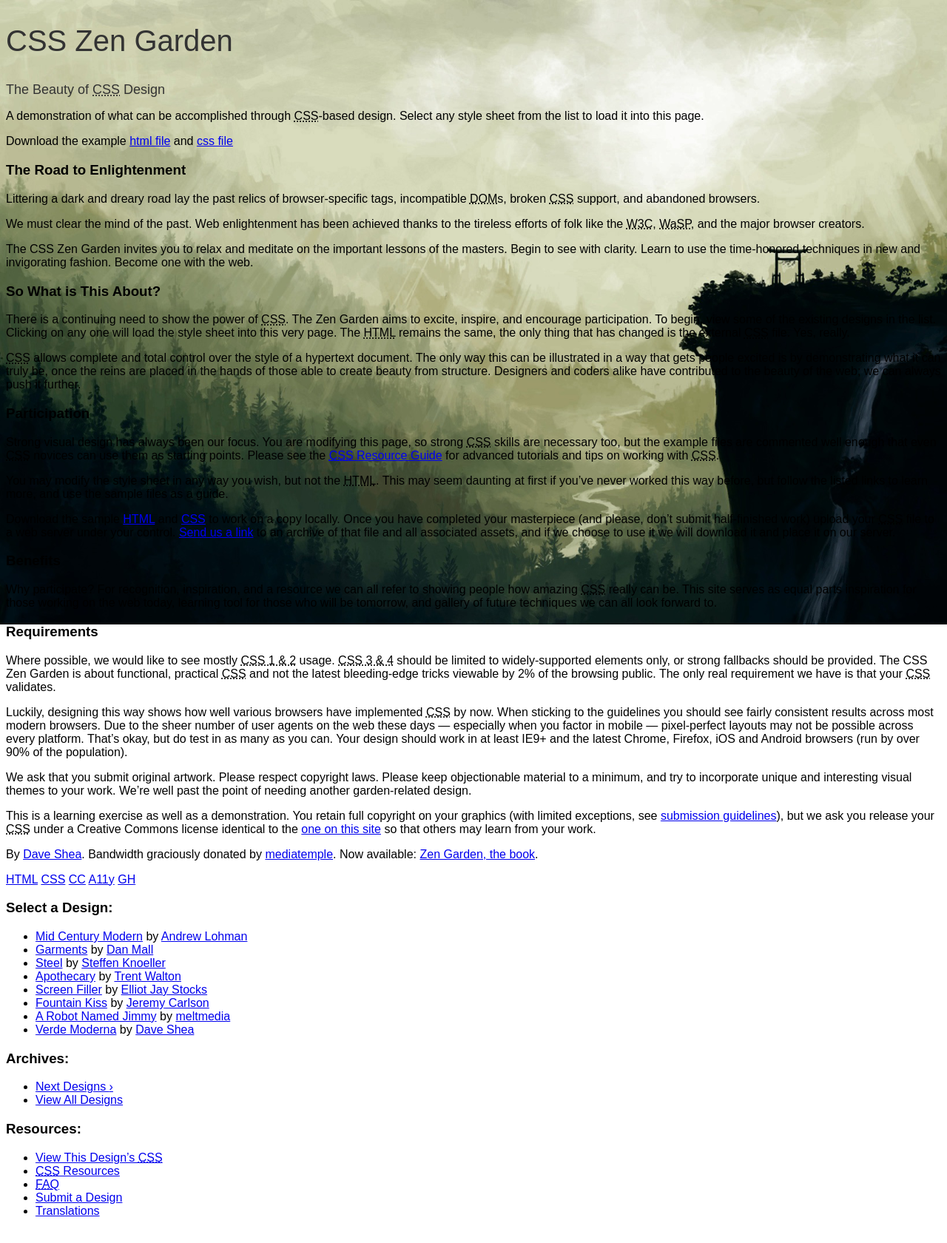
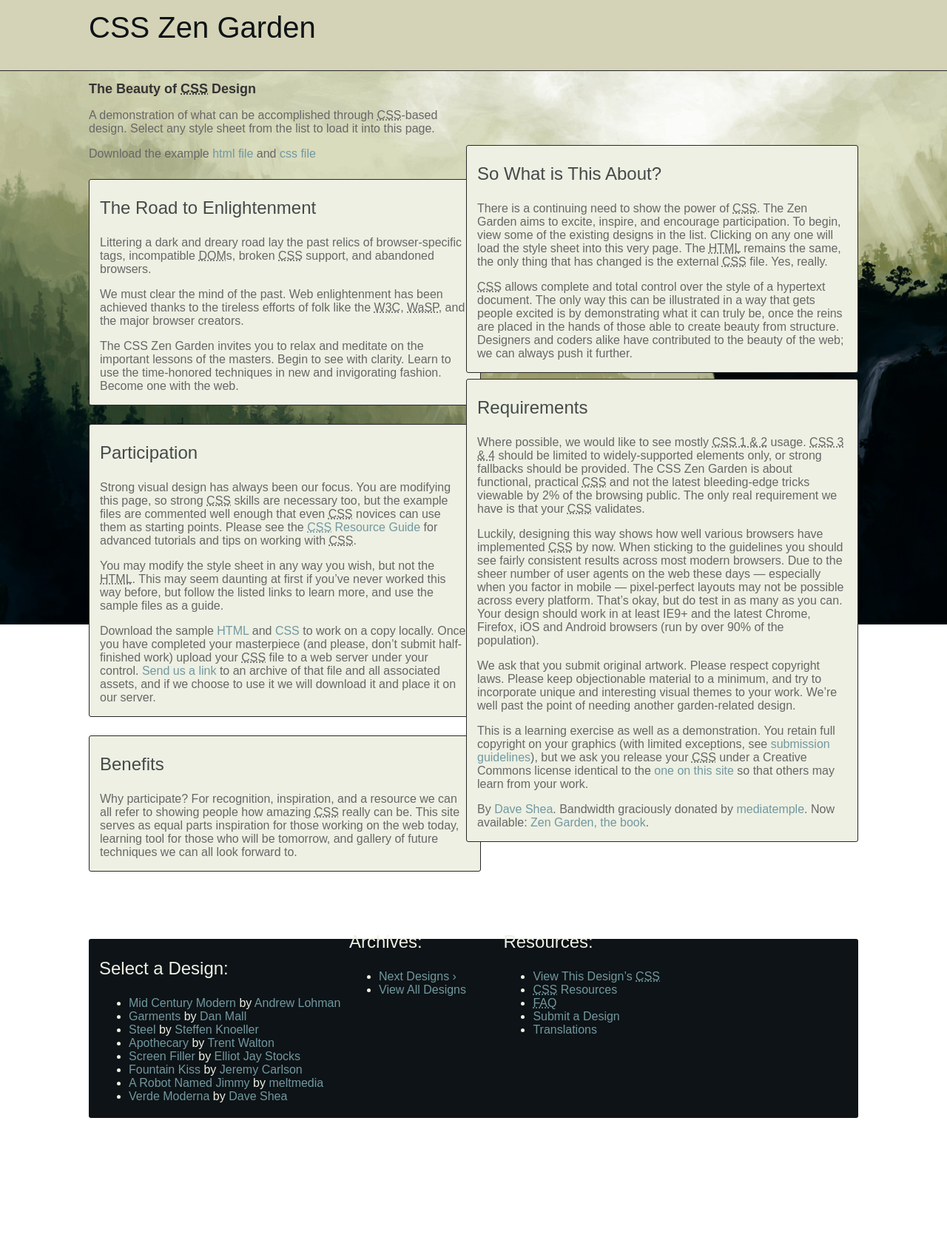
Before and after one commit to s-jacobson/idesn2115, a plain HTML site: page 07 zen garden/index.html in a window 1280 px wide. Shown: the whole page at 74% size. Drawn offline with Linux system fonts and the light colour scheme.

Commit message:
Adding Zen Garden

```diff
--- a/07 zen garden/styles.css
+++ b/07 zen garden/styles.css
@@ -3,22 +3,116 @@ body {
     background-image: url("Images/zen_background.png");
     background-repeat: no-repeat;
     background-attachment: fixed;
+    margin-right: 120px;
+    margin-left: 120px;
 }
 
 h1 {
-    color: #333333;
+    color: #0d1316;
     font-weight: 100;
     font-size: 40px;
+    background-color: #d4d3b7;
+    width: 100%;
+    height: 10%;
+    border-bottom: 1px solid #282828;
+    padding: 16px 120px 0px 120px;
+    position: fixed;
+    top: -34px;
+    left: 0px;
+    z-index: 1;
 }
 
 h2 {
     font-size: 18px;
-    font-weight: 400;
+    font-weight: 600;
     color: #333333;
+    margin-top: 110px;
 }
 
-h3
+h2, .summary {
+    width: 500px;
+}
+
+h3 {
+    color: #454a49;
+    font-weight: 100;
+    font-size: 24px;
+}
+
+.preamble, .explanation, .participation, .benefits, .requirements {
+    background-color: #edf0e3;
+    padding: 0px 14px 0px 14px;
+    margin-bottom: 25px;
+    margin-top: 25px;
+    width: 500px;
+    border: .25px solid #282828;
+    border-radius: 3px;
+}
+
+.explanation {
+    float: right;
+    position: relative;
+    top: -402px;
+    left: auto;
+}
+
+.requirements {
+    float: right;
+    position: relative;
+    top: -716px;
+    left: auto;
+}
+
+p {
+    color: #676766;
+    font-weight: 100;
+}
 
 css-zen-garden {
     position: fixed;
 }
+
+a:link {
+    color: #7298a0;
+    text-decoration: none;
+}
+
+a:hover {
+    text-decoration: underline;
+}
+
+a:visited {
+    color: #D38F81;
+}
+
+.sidebar {
+    background-color: #0d1316;
+    padding: 2px 14px 4px 14px;
+    border-radius: 3px;
+    margin-top: 48px;
+    color: #edf0e3;
+    font-weight: 100;
+}
+
+h3.select, h3.archives, h3.resources {
+    color: #edf0e3;
+    font-weight: 100;
+}
+
+.design-archives {
+    float: right;
+    position: relative;
+    bottom: 272px;
+    right: auto;
+}
+
+.zen-resources {
+    float: right;
+    position: relative;
+    bottom: 272px;
+    right: -420px;
+}
+
+footer {
+    visibility: hidden;
+}
```
Also changed, not shown: In Class Exercises/demos/191 flexible-layout-demo - distribute.html (added, +83 -0 lines), 2 other files.
